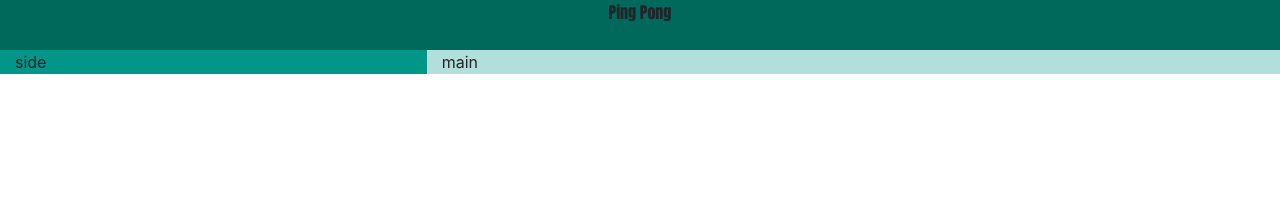
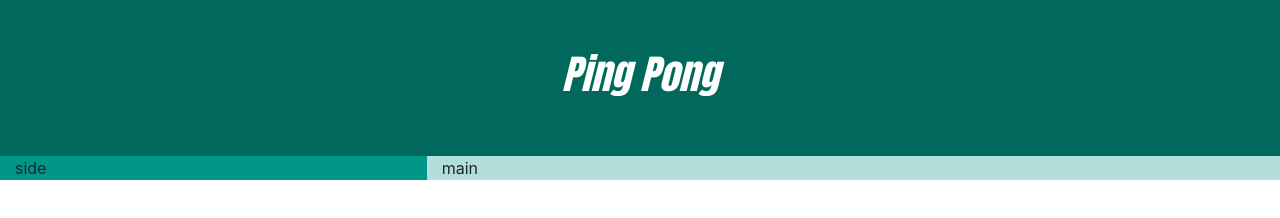
Before and after one commit to Delink-D/pingpong, a plain HTML site: page index.html in a window 1280 px wide. Drawn offline with nearby package versions, Linux system fonts and the light colour scheme.

Commit message:
styled the top-section

```diff
--- a/css/styles.css
+++ b/css/styles.css
@@ -9,8 +9,11 @@ body {
 }
 
 .top-section {
+  padding: 50px;
   min-height: 50px;
   background: #00695C;
+  color: #fff;
+  font-style: italic;
   font-family: 'Anton', sans-serif;
 }
 
--- a/index.html
+++ b/index.html
@@ -16,7 +16,7 @@
     <div class="container-fluid padding0">
       <!-- top section -->
       <div class="top-section text-center">
-        Ping Pong
+        <h1>Ping Pong</h1>
       </div>
 
       <!-- main -->
```
